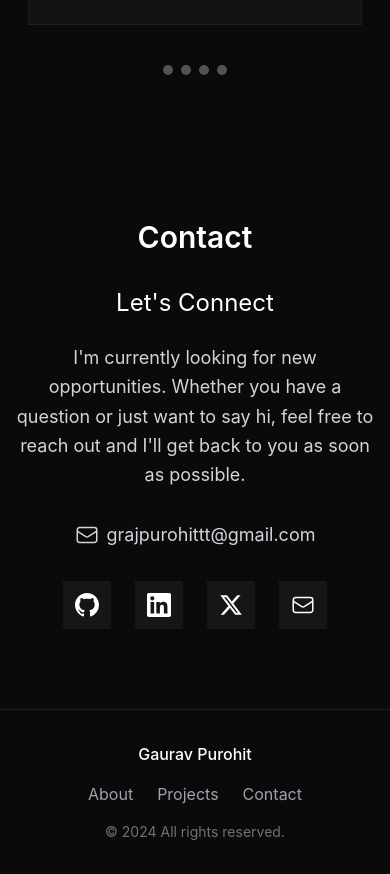
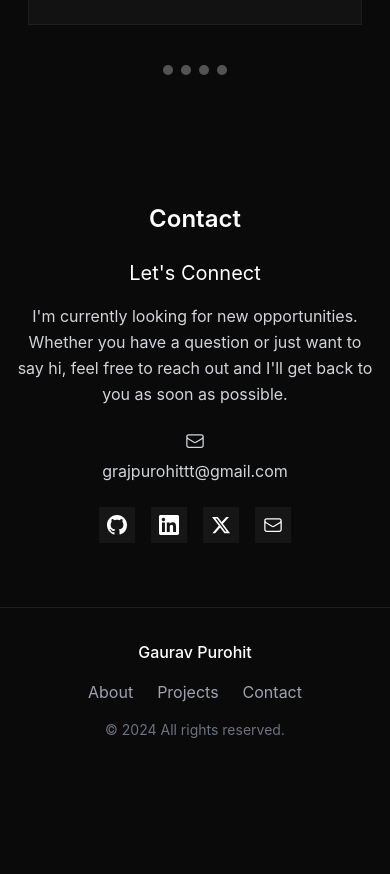
Before and after one commit to gauravpurohit28/portfolio-website, a Next.js app: page / in a window 390 px wide. Shown: the part 2480-3354 px from the top of the page. After the commit the page ends 3252 px from the top, so only its background shows below. Built offline with nearby package versions, Linux system fonts and the light colour scheme.

Commit message:
optimised for mobile devices

```diff
--- a/src/app/components/EmailSection.jsx
+++ b/src/app/components/EmailSection.jsx
@@ -6,34 +6,34 @@ import { motion } from "framer-motion";
 
 const EmailSection = () => {
   return (
-    <section id="contact" className="py-20">
+    <section id="contact" className="py-16 sm:py-20">
       <div className="max-w-3xl mx-auto px-4 sm:px-6 lg:px-8 text-center">
         <motion.div
           initial={{ opacity: 0, y: 20 }}
           animate={{ opacity: 1, y: 0 }}
           transition={{ duration: 0.5 }}
         >
-          <h2 className="text-3xl font-semibold text-white mb-8">Contact</h2>
+          <h2 className="text-2xl sm:text-3xl font-semibold text-white mb-6 sm:mb-8">Contact</h2>
 
-          <h3 className="text-2xl text-white mb-6">Let&apos;s Connect</h3>
-          <p className="text-gray-300 text-lg mb-8 max-w-lg mx-auto leading-relaxed">
+          <h3 className="text-xl sm:text-2xl text-white mb-4 sm:mb-6">Let&apos;s Connect</h3>
+          <p className="text-gray-300 text-base sm:text-lg mb-6 sm:mb-8 max-w-lg mx-auto leading-relaxed">
             I&apos;m currently looking for new opportunities. Whether you have a question or just want to say hi, feel free to reach out and I&apos;ll get back to you as soon as possible.
           </p>
 
-          <div className="flex justify-center items-center space-x-2 text-gray-300 mb-8">
-            <EnvelopeIcon className="h-6 w-6" />
-            <span className="text-lg">grajpurohittt@gmail.com</span>
+          <div className="flex flex-col sm:flex-row justify-center items-center sm:space-x-2 text-gray-300 mb-6 sm:mb-8">
+            <EnvelopeIcon className="h-5 w-5 sm:h-6 sm:w-6 mb-2 sm:mb-0" />
+            <span className="text-base sm:text-lg break-all">grajpurohittt@gmail.com</span>
           </div>
 
-          <div className="flex justify-center items-center space-x-6">
+          <div className="flex justify-center items-center space-x-4 sm:space-x-6">
             <Link
               href="https://github.com/gauravpurohit28"
               target="_blank"
               rel="noopener noreferrer"
-              className="bg-white/5 hover:bg-white/10 p-3 rounded-md transition-all duration-300 transform hover:scale-110"
+              className="bg-white/5 hover:bg-white/10 p-2 sm:p-3 rounded-md transition-all duration-300 transform hover:scale-110"
               aria-label="GitHub"
             >
-              <svg className="h-6 w-6 text-white" viewBox="0 0 24 24" fill="currentColor">
+              <svg className="h-5 w-5 sm:h-6 sm:w-6 text-white" viewBox="0 0 24 24" fill="currentColor">
                 <path fillRule="evenodd" clipRule="evenodd" d="M12 0C5.37 0 0 5.37 0 12c0 5.31 3.435 9.795 8.205 11.385.6.105.825-.255.825-.57 0-.285-.015-1.23-.015-2.235-3.015.555-3.795-.735-4.035-1.41-.135-.345-.72-1.41-1.23-1.695-.42-.225-1.02-.78-.015-.795.945-.015 1.62.87 1.845 1.23 1.08 1.815 2.805 1.305 3.495.99.105-.78.42-1.305.765-1.605-2.67-.3-5.46-1.335-5.46-5.925 0-1.305.465-2.385 1.23-3.225-.12-.3-.54-1.53.12-3.18 0 0 1.005-.315 3.3 1.23.96-.27 1.98-.405 3-.405s2.04.135 3 .405c2.295-1.56 3.3-1.23 3.3-1.23.66 1.65.24 2.88.12 3.18.765.84 1.23 1.905 1.23 3.225 0 4.605-2.805 5.625-5.475 5.925.435.375.81 1.095.81 2.22 0 1.605-.015 2.895-.015 3.3 0 .315.225.69.825.57A12.02 12.02 0 0024 12c0-6.63-5.37-12-12-12z" />
               </svg>
             </Link>
@@ -41,10 +41,10 @@ const EmailSection = () => {
               href="https://www.linkedin.com/in/gaurav-purohit-8a3bb6235/"
               target="_blank"
               rel="noopener noreferrer"
-              className="bg-white/5 hover:bg-white/10 p-3 rounded-md transition-all duration-300 transform hover:scale-110"
+              className="bg-white/5 hover:bg-white/10 p-2 sm:p-3 rounded-md transition-all duration-300 transform hover:scale-110"
               aria-label="LinkedIn"
             >
-              <svg className="h-6 w-6 text-white" viewBox="0 0 24 24" fill="currentColor">
+              <svg className="h-5 w-5 sm:h-6 sm:w-6 text-white" viewBox="0 0 24 24" fill="currentColor">
                 <path d="M20.447 20.452h-3.554v-5.569c0-1.328-.027-3.037-1.852-3.037-1.853 0-2.136 1.445-2.136 2.939v5.667H9.351V9h3.414v1.561h.046c.477-.9 1.637-1.85 3.37-1.85 3.601 0 4.267 2.37 4.267 5.455v6.286zM5.337 7.433c-1.144 0-2.063-.926-2.063-2.065 0-1.138.92-2.063 2.063-2.063 1.14 0 2.064.925 2.064 2.063 0 1.139-.925 2.065-2.064 2.065zm1.782 13.019H3.555V9h3.564v11.452zM22.225 0H1.771C.792 0 0 .774 0 1.729v20.542C0 23.227.792 24 1.771 24h20.451C23.2 24 24 23.227 24 22.271V1.729C24 .774 23.2 0 22.222 0h.003z" />
               </svg>
             </Link>
@@ -52,10 +52,10 @@ const EmailSection = () => {
               href="https://twitter.com/gauravpurohit28"
               target="_blank"
               rel="noopener noreferrer"
-              className="bg-white/5 hover:bg-white/10 p-3 rounded-md transition-all duration-300 transform hover:scale-110"
+              className="bg-white/5 hover:bg-white/10 p-2 sm:p-3 rounded-md transition-all duration-300 transform hover:scale-110"
               aria-label="X (Twitter)"
             >
-              <svg className="h-6 w-6 text-white" viewBox="0 0 24 24" fill="currentColor">
+              <svg className="h-5 w-5 sm:h-6 sm:w-6 text-white" viewBox="0 0 24 24" fill="currentColor">
                 <path d="M18.244 2.25h3.308l-7.227 8.26 8.502 11.24H16.17l-5.214-6.817L4.99 21.75H1.68l7.73-8.835L1.254 2.25H8.08l4.713 6.231zm-1.161 17.52h1.833L7.084 4.126H5.117z" />
               </svg>
             </Link>
@@ -63,10 +63,10 @@ const EmailSection = () => {
               href="mailto:grajpurohittt@gmail.com"
               target="_blank"
               rel="noopener noreferrer"
-              className="bg-white/5 hover:bg-white/10 p-3 rounded-md transition-all duration-300 transform hover:scale-110"
+              className="bg-white/5 hover:bg-white/10 p-2 sm:p-3 rounded-md transition-all duration-300 transform hover:scale-110"
               aria-label="Email"
             >
-              <EnvelopeIcon className="h-6 w-6 text-white" />
+              <EnvelopeIcon className="h-5 w-5 sm:h-6 sm:w-6 text-white" />
             </Link>
           </div>
         </motion.div>
--- a/src/app/components/ProjectsSection.jsx
+++ b/src/app/components/ProjectsSection.jsx
@@ -102,7 +102,7 @@ const ProjectsSection = () => {
     const dragEndX = e.clientX || (e.changedTouches && e.changedTouches[0].clientX) || 0;
     const delta = dragEndX - dragStartX;
 
-    if (Math.abs(delta) > 100) {
+    if (Math.abs(delta) > 50) { // Reduced threshold for better mobile response
       // Determine scroll direction based on the delta
       if (delta > 0) {
         // Scroll right (previous projects)
@@ -119,14 +119,42 @@ const ProjectsSection = () => {
   const handleDragMove = (e) => {
     if (!isDragging || !containerRef.current) return;
 
-    e.preventDefault();
+    // Only prevent default for mouse events to avoid interfering with native touch scrolling
+    if (e.type === 'mousemove') {
+      e.preventDefault();
+    }
+
     const x = e.clientX || (e.touches && e.touches[0].clientX) || 0;
     const delta = x - dragStartX;
 
+    // Apply a smaller multiplier for mobile to make swipes feel more responsive
+    const multiplier = e.touches ? 0.8 : 0.5;
+
     // Scroll container as user drags
-    containerRef.current.scrollLeft -= delta * 0.5;
+    containerRef.current.scrollLeft -= delta * multiplier;
     setDragStartX(x);
   };
+
+  // Ensure proper touch event handling for mobile devices
+  useEffect(() => {
+    const container = containerRef.current;
+    if (!container) return;
+
+    const handleTouchStart = (e) => handleDragStart(e);
+    const handleTouchMove = (e) => handleDragMove(e);
+    const handleTouchEnd = (e) => handleDragEnd(e);
+
+    // Add passive: false to ensure touch events can be canceled when needed
+    container.addEventListener('touchstart', handleTouchStart, { passive: false });
+    container.addEventListener('touchmove', handleTouchMove, { passive: false });
+    container.addEventListener('touchend', handleTouchEnd);
+
+    return () => {
+      container.removeEventListener('touchstart', handleTouchStart);
+      container.removeEventListener('touchmove', handleTouchMove);
+      container.removeEventListener('touchend', handleTouchEnd);
+    };
+  }, [isDragging]); // Re-add listeners if dragging state changes
 
   return (
     <section id="projects" className="py-16">
@@ -178,7 +206,7 @@ const ProjectsSection = () => {
           {/* Project Grid/Carousel */}
           <div
             ref={containerRef}
-            className="overflow-x-auto scrollbar-hide"
+            className="overflow-x-auto scrollbar-hide touch-pan-x"
             style={{
               scrollSnapType: 'x mandatory',
               scrollBehavior: 'smooth',
@@ -188,9 +216,6 @@ const ProjectsSection = () => {
             onMouseMove={handleDragMove}
             onMouseUp={handleDragEnd}
             onMouseLeave={() => setIsDragging(false)}
-            onTouchStart={handleDragStart}
-            onTouchMove={handleDragMove}
-            onTouchEnd={handleDragEnd}
           >
             <div className={`grid grid-flow-col auto-cols-[100%] md:auto-cols-[33.3%] lg:auto-cols-[33.3%] gap-6 px-1 py-2`}>
               {filteredProjects.map((project, index) => (
```
